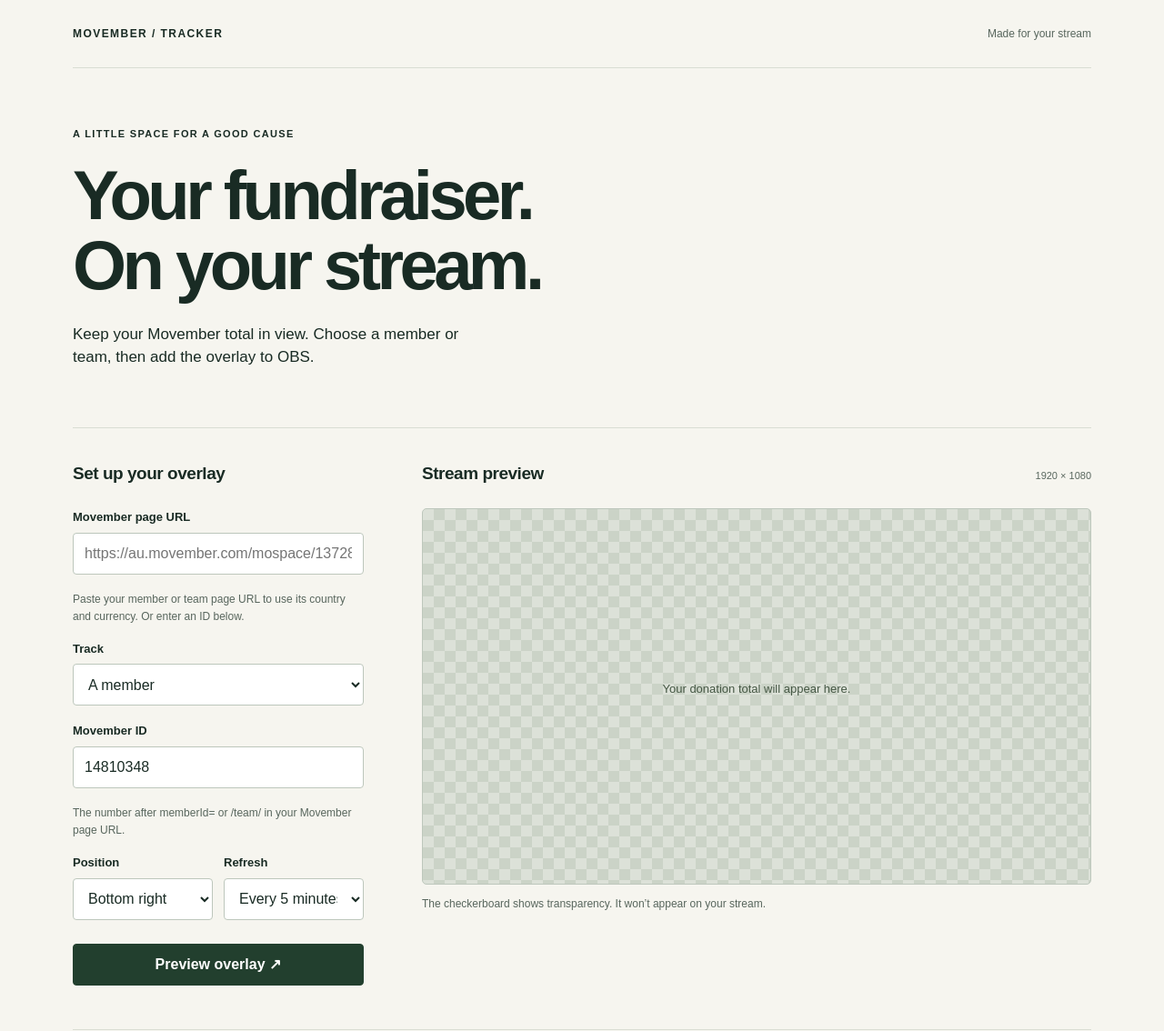
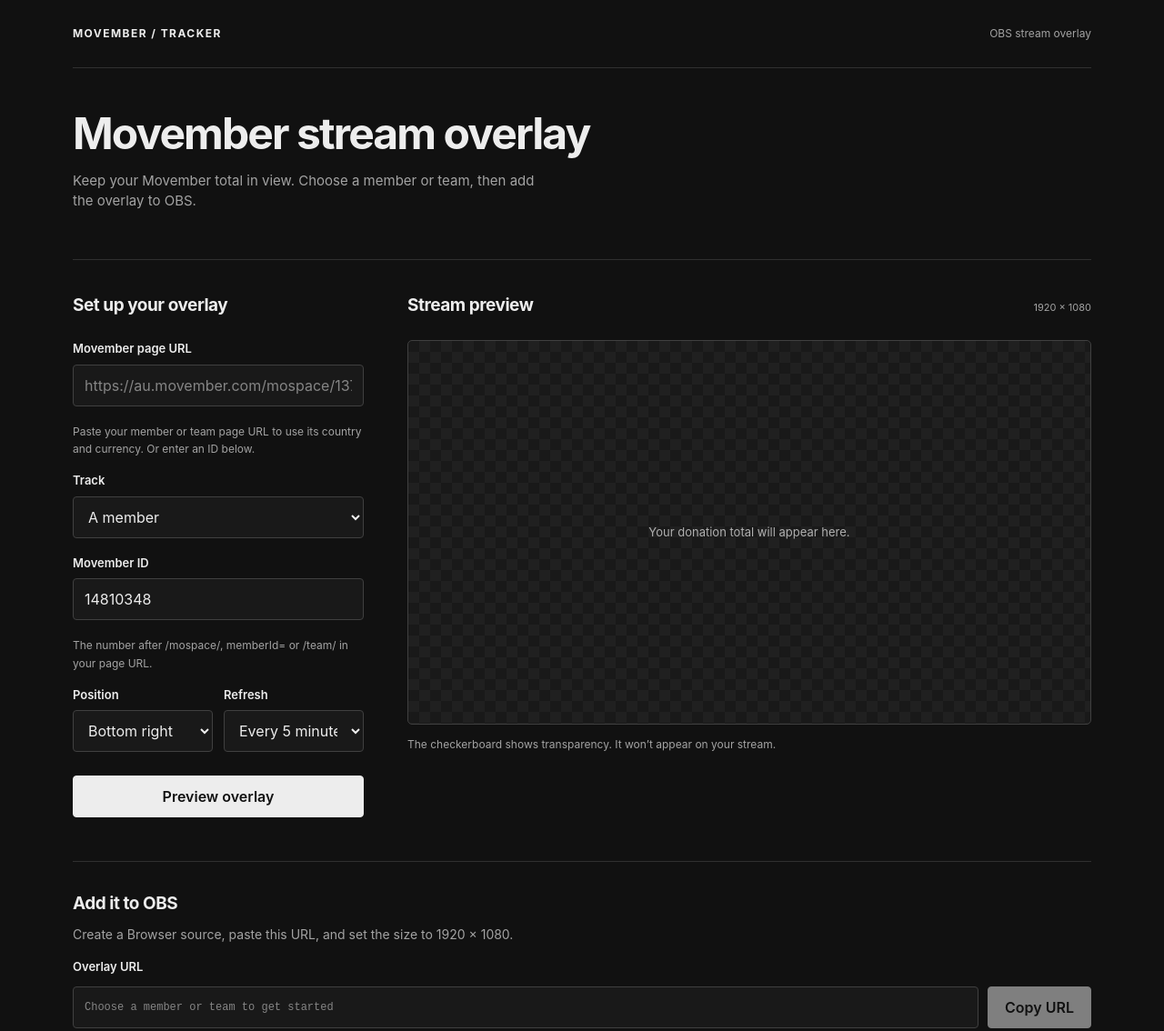
Before and after one commit to mynameistito/movember-tracker, a website: page public/index.html in a window 1280 px wide. Shown: the top 1134 px of the page at 91% size. Drawn offline with Linux system fonts and the light colour scheme.

Commit message:
Give the stream overlay setup a minimal dark theme

```diff
--- a/public/index.html
+++ b/public/index.html
@@ -2,6 +2,8 @@
 <html lang="en">
   <head>
     <meta charset="UTF-8" />
+    <meta name="theme-color" content="#111111" />
+    <meta name="color-scheme" content="dark" />
     <meta name="viewport" content="width=device-width, initial-scale=1" />
     <link rel="icon" href="/favicon.webp" />
     <link rel="manifest" href="/manifest.json" />
@@ -29,12 +31,11 @@
   </head>
   <body>
     <header>
-      <a href="/">MOVEMBER / TRACKER</a><span>Made for your stream</span>
+      <a href="/">MOVEMBER / TRACKER</a><span>OBS stream overlay</span>
     </header>
     <main>
       <section class="intro">
-        <p class="eyebrow">A little space for a good cause</p>
-        <h1>Your fundraiser.<br />On your stream.</h1>
+        <h1>Movember stream overlay</h1>
         <p>
           Keep your Movember total in view. Choose a member or team, then add
           the overlay to OBS.
@@ -70,7 +71,7 @@
               aria-describedby="id-help"
             />
             <p class="help" id="id-help">
-              The number after memberId= or /team/ in your Movember page URL.
+              The number after /mospace/, memberId= or /team/ in your page URL.
             </p>
             <div class="fields">
               <div>
@@ -91,7 +92,7 @@
                 </select>
               </div>
             </div>
-            <button type="submit">Preview overlay ↗</button>
+            <button type="submit">Preview overlay</button>
           </form>
         </section>
         <section>
--- a/public/tracker.css
+++ b/public/tracker.css
@@ -1,7 +1,8 @@
 :root {
-  font-family: Arial, sans-serif;
-  color: #192b24;
-  background: #f6f5ef;
+  color-scheme: dark;
+  font-family: -apple-system, BlinkMacSystemFont, "Segoe UI", sans-serif;
+  color: #ededed;
+  background: #111111;
   line-height: 1.5;
 }
 * {
@@ -14,6 +15,13 @@ a {
   color: inherit;
   text-underline-offset: 4px;
 }
+a:hover {
+  color: #ffffff;
+}
+input::placeholder {
+  color: #858585;
+  opacity: 1;
+}
 header,
 main,
 footer {
@@ -24,7 +32,7 @@ header {
   display: flex;
   justify-content: space-between;
   padding: 28px 0;
-  border-bottom: 1px solid #d9ddd3;
+  border-bottom: 1px solid #303030;
   font-size: 12px;
 }
 header a {
@@ -36,28 +44,23 @@ header span,
 .help,
 .section-heading span,
 footer {
-  color: #58665d;
+  color: #a3a3a3;
 }
 .intro {
-  padding: 64px 0 48px;
+  padding: 48px 0 36px;
   max-width: 700px;
 }
-.eyebrow {
-  text-transform: uppercase;
-  letter-spacing: 0.12em;
-  font-size: 11px;
-  font-weight: 700;
-}
 h1 {
-  font-size: clamp(44px, 6vw, 76px);
+  font-size: clamp(32px, 4vw, 48px);
   line-height: 1.02;
-  letter-spacing: -0.06em;
-  margin: 20px 0 24px;
+  letter-spacing: -0.04em;
+  margin: 0 0 16px;
   font-weight: 650;
 }
 .intro > p:last-child {
-  max-width: 460px;
-  font-size: 17px;
+  max-width: 520px;
+  color: #a3a3a3;
+  font-size: 15px;
 }
 h2 {
   font-size: 19px;
@@ -69,9 +72,9 @@ p {
 }
 .workspace {
   display: grid;
-  grid-template-columns: 320px 1fr;
-  gap: 64px;
-  border-top: 1px solid #d9ddd3;
+  grid-template-columns: 320px minmax(0, 1fr);
+  gap: 48px;
+  border-top: 1px solid #303030;
   padding: 36px 0 48px;
 }
 label {
@@ -91,9 +94,9 @@ input,
 select {
   width: 100%;
   padding: 10px 12px;
-  background: #fff;
-  border: 1px solid #bdc7bc;
-  color: #192b24;
+  background: #191919;
+  border: 1px solid #404040;
+  color: #ededed;
   margin-bottom: 18px;
 }
 .help {
@@ -106,9 +109,9 @@ select {
   gap: 12px;
 }
 button {
-  border: 1px solid #223f2e;
-  background: #223f2e;
-  color: #fff;
+  border: 1px solid #ededed;
+  background: #ededed;
+  color: #111111;
   padding: 10px 18px;
   font-weight: 600;
   cursor: pointer;
@@ -117,7 +120,7 @@ button {
     background 0.15s;
 }
 button:enabled:hover {
-  background: #365b43;
+  background: #ffffff;
   transform: translateY(-1px);
 }
 button:active {
@@ -132,7 +135,7 @@ form > button {
   margin-top: 8px;
 }
 :focus-visible {
-  outline: 3px solid #9a671c;
+  outline: 3px solid #b7e399;
   outline-offset: 3px;
 }
 .section-heading {
@@ -146,16 +149,16 @@ form > button {
 .preview {
   position: relative;
   aspect-ratio: 16/9;
-  background-color: #dce1d8;
+  background-color: #191919;
   background-image: conic-gradient(
-    #cbd3c7 25%,
+    #202020 25%,
     transparent 0 50%,
-    #cbd3c7 0 75%,
+    #202020 0 75%,
     transparent 0
   );
   background-size: 24px 24px;
   overflow: hidden;
-  border: 1px solid #bdc7bc;
+  border: 1px solid #404040;
   border-radius: 5px;
   margin-bottom: 12px;
 }
@@ -168,16 +171,19 @@ form > button {
   inset: 0;
 }
 .preview > p {
+  text-align: center;
+  padding: 20px;
+  margin: 0;
   position: absolute;
   inset: 0;
   display: grid;
   place-items: center;
   font-size: 13px;
-  color: #455744;
+  color: #b0b0b0;
   pointer-events: none;
 }
 .output {
-  border-top: 1px solid #d9ddd3;
+  border-top: 1px solid #303030;
   padding: 32px 0;
 }
 .output h2 {
@@ -185,7 +191,7 @@ form > button {
 }
 .output p {
   font-size: 14px;
-  color: #58665d;
+  color: #a3a3a3;
 }
 .url-row {
   display: flex;
@@ -207,7 +213,7 @@ footer {
   display: flex;
   justify-content: space-between;
   gap: 20px;
-  border-top: 1px solid #d9ddd3;
+  border-top: 1px solid #303030;
   padding: 24px 0 36px;
   font-size: 11px;
 }
```
Also changed, not shown: public/overlay.css (+6 -6 lines).
